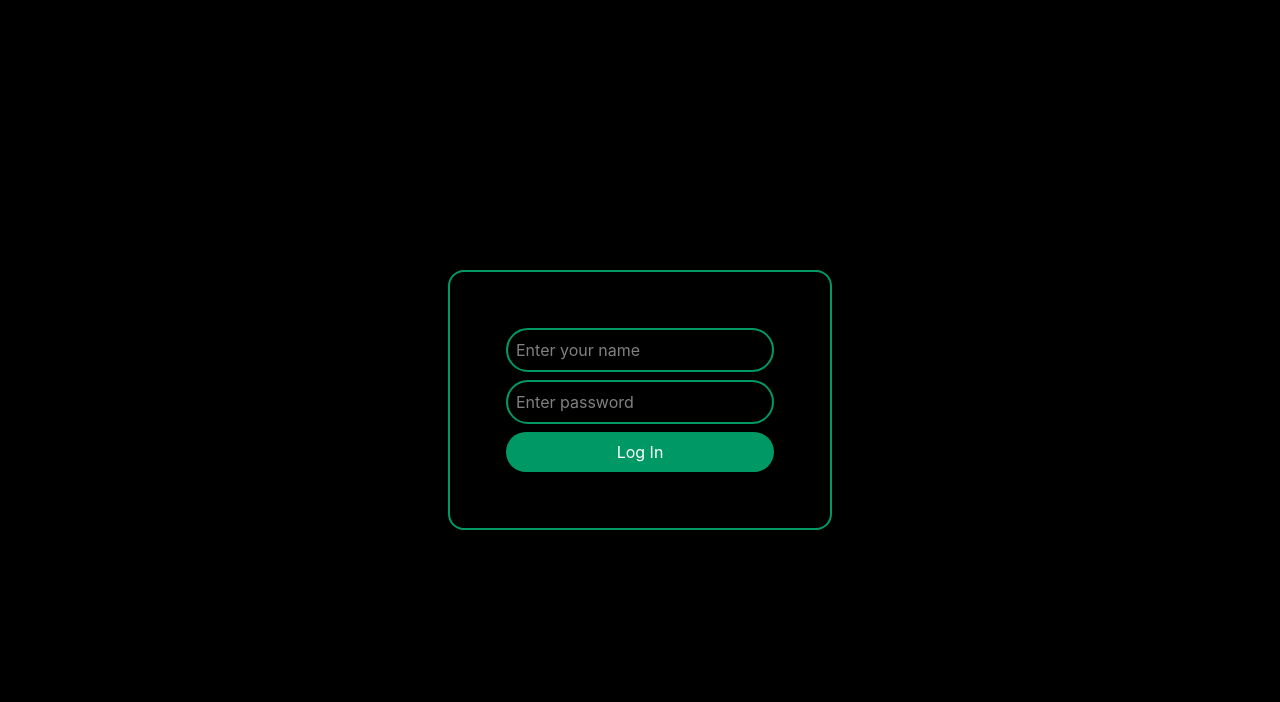
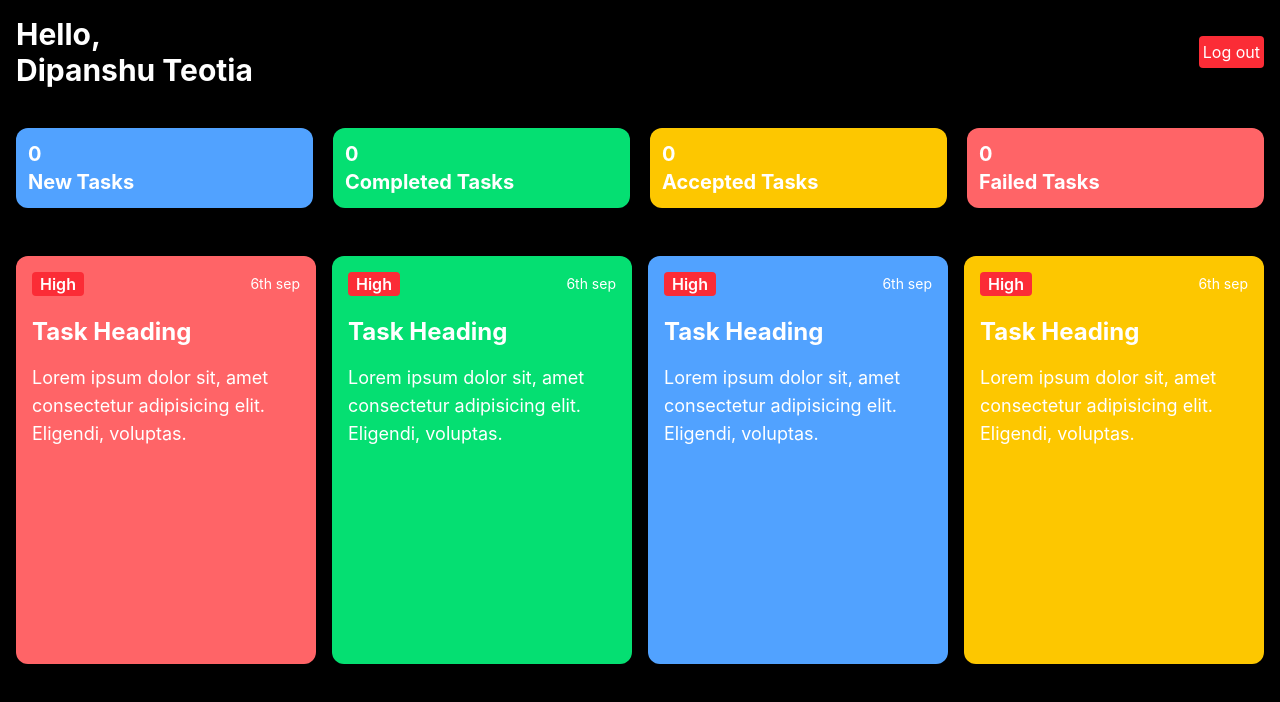
Before and after one commit to DipanshuTeotia/employment-management-system, a React (Vite) app: page / in a window 1280 px wide. Shown: the top 702 px of the page. Built offline with nearby package versions, Linux system fonts and the light colour scheme.

Commit message:
emp dashboard done

```diff
--- a/src/App.jsx
+++ b/src/App.jsx
@@ -1,12 +1,13 @@
 import React from 'react'
 import Login from './Components/Auth/Login'
+import EmployeDashboard from './Components/Dashboard/EmployeDashboard'
 
 const App = () => {
   return (
     <div className='h-screen w-full bg-black text-white'>
       <>
-      <Login/>
-
+      {/* <Login/> */}
+      <EmployeDashboard/>
       </>
     </div>
   )
--- a/src/Components/Dashboard/EmployeDashboard.jsx
+++ b/src/Components/Dashboard/EmployeDashboard.jsx
@@ -0,0 +1,16 @@
+import React from 'react'
+import Header from '../others/Header'
+import TaskListNumbers from '../others/TaskListNumbers'
+import TaskList from '../Tasklist/TaskList'
+
+const EmployeDashboard = () => {
+  return (
+    <div className='h-screen w-full'>
+      <Header/>
+      <TaskListNumbers/>
+      <TaskList/>
+    </div>
+  )
+}
+
+export default EmployeDashboard
--- /dev/null
+++ b/src/Components/Tasklist/TaskList.jsx
@@ -0,0 +1,47 @@
+import React from 'react'
+
+const TaskList = () => {
+  return (
+    <div className='p-4 mt-4 flex items-center justify-start h-[55%] flex-nowrap gap-4 overflow-x-auto'>
+
+      <div className='h-full shrink-0 w-75 bg-red-400 p-4 rounded-xl'>
+        <div className='flex justify-between items-center'>
+            <h2 className='bg-red-500 px-2 w-fit rounded font-semibold'>High</h2>
+            <h3 className='text-sm'>6th sep</h3>
+        </div>
+        <h1 className='text-2xl font-bold mt-5 flex flex-nowrap'>Task Heading</h1>
+        <p className='text-lg mt-4 '>Lorem ipsum dolor sit, amet consectetur adipisicing elit. Eligendi, voluptas.</p>
+      </div>
+
+      <div className='h-full shrink-0 w-75 bg-green-400 p-4 rounded-xl'>
+        <div className='flex justify-between items-center'>
+            <h2 className='bg-red-500 px-2 w-fit rounded font-semibold'>High</h2>
+            <h3 className='text-sm'>6th sep</h3>
+        </div>
+        <h1 className='text-2xl font-bold mt-5 flex-nowrap'>Task Heading</h1>
+        <p className='text-lg mt-4 '>Lorem ipsum dolor sit, amet consectetur adipisicing elit. Eligendi, voluptas.</p>
+      </div>
+
+      <div className='h-full shrink-0 w-75 bg-blue-400 p-4 rounded-xl'>
+        <div className='flex justify-between items-center'>
+            <h2 className='bg-red-500 px-2 w-fit rounded font-semibold'>High</h2>
+            <h3 className='text-sm'>6th sep</h3>
+        </div>
+        <h1 className='text-2xl font-bold mt-5 flex-nowrap'>Task Heading</h1>
+        <p className='text-lg mt-4 '>Lorem ipsum dolor sit, amet consectetur adipisicing elit. Eligendi, voluptas.</p>
+      </div>
+
+      <div className='h-full shrink-0 w-75 bg-yellow-400 p-4 rounded-xl'>
+        <div className='flex justify-between items-center'>
+            <h2 className='bg-red-500 px-2 w-fit rounded font-semibold'>High</h2>
+            <h3 className='text-sm'>6th sep</h3>
+        </div>
+        <h1 className='text-2xl font-bold mt-5 flex-nowrap'>Task Heading</h1>
+        <p className='text-lg mt-4 '>Lorem ipsum dolor sit, amet consectetur adipisicing elit. Eligendi, voluptas.</p>
+      </div>
+
+    </div>
+  )
+}
+
+export default TaskList
--- /dev/null
+++ b/src/Components/others/Header.jsx
@@ -0,0 +1,14 @@
+import React from 'react'
+
+const Header = () => {
+  return (
+    <div>
+      <div className='flex justify-between items-center p-4'>
+        <h1 className='text-3xl font-bold'>Hello,<br/> <span>Dipanshu Teotia</span></h1>
+        <button className='bg-red-500 p-1 rounded outline-none'>Log out</button>
+      </div>
+    </div>
+  )
+}
+
+export default Header
--- /dev/null
+++ b/src/Components/others/TaskListNumbers.jsx
@@ -0,0 +1,26 @@
+import React from "react";
+
+const TaskListNumbers = () => {
+  return (
+    <div className="flex justify-between gap-5 p-4 overflow-x-auto flex-nowrap">
+      <div className="w-[45%] bg-blue-400 rounded-xl text-xl p-3 font-bold mt-2">
+        <h3>0</h3>
+        <h4 className="whitespace-nowrap">New Tasks</h4>
+      </div>
+      <div className="w-[45%] bg-green-400 rounded-xl text-xl p-3 font-bold mt-2">
+        <h3>0</h3>
+        <h4 className="whitespace-nowrap">Completed Tasks</h4>
+      </div>
+      <div className="w-[45%] bg-yellow-400 rounded-xl text-xl p-3 font-bold mt-2">
+        <h3>0</h3>
+        <h4 className="whitespace-nowrap">Accepted Tasks</h4>
+      </div>
+      <div className="w-[45%] bg-red-400 rounded-xl text-xl p-3 font-bold mt-2">
+        <h3>0</h3>
+        <h4 className="whitespace-nowrap">Failed Tasks</h4>
+      </div>
+    </div>
+  );
+};
+
+export default TaskListNumbers;
```
